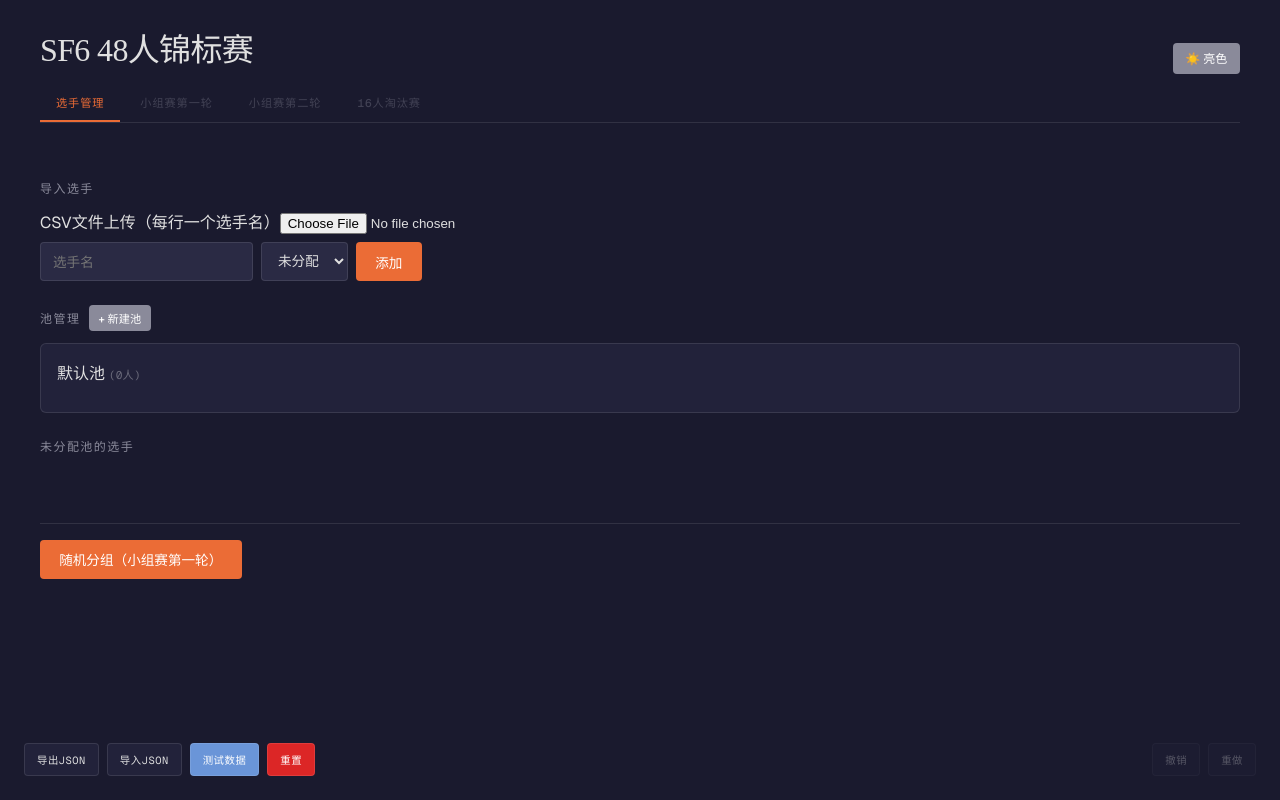
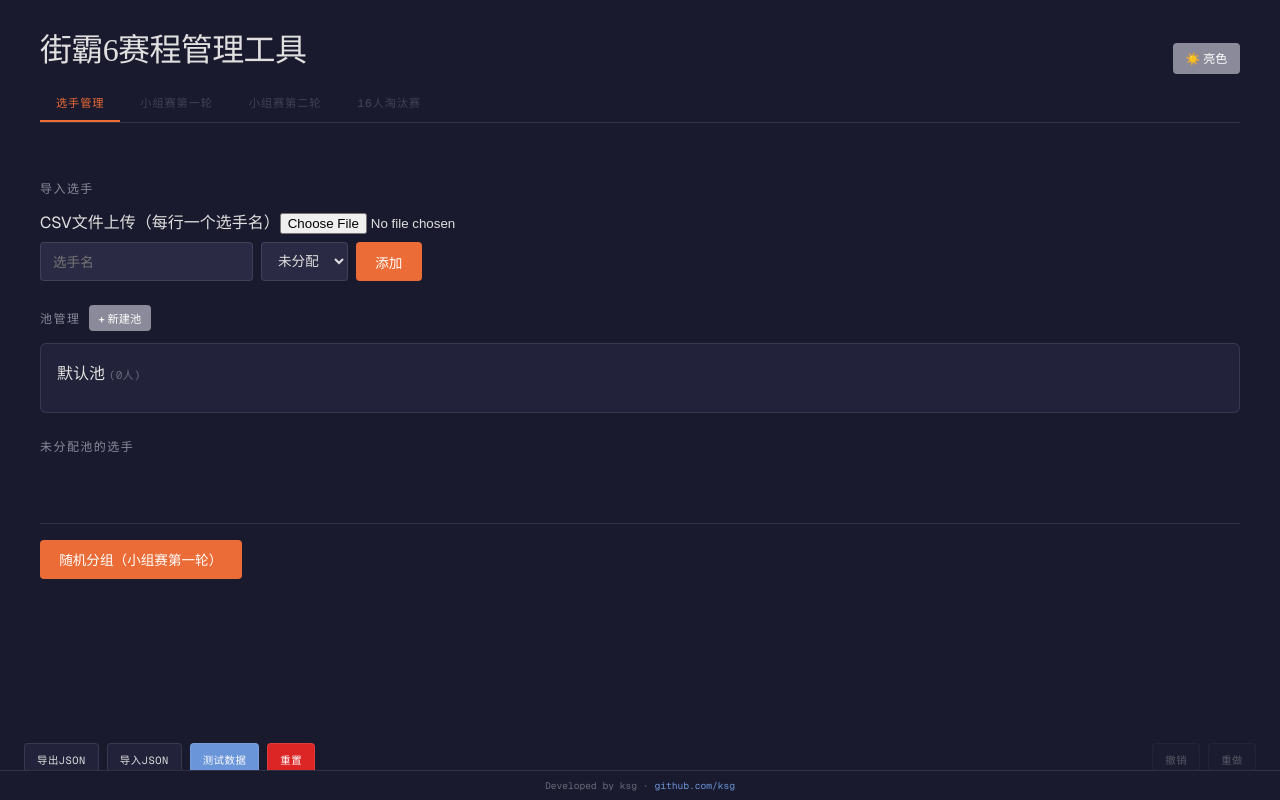
Before and after one commit to muxiaoshu1345-lang/SF6-Tournament-Manager, a Flask app: page / in a window 1280 px wide. Run offline with Flask 2, Linux system fonts and the light colour scheme; some web fonts are replaced.

Commit message:
feat: update title to 街霸6赛程管理工具, add developer watermark

```diff
--- a/templates/index.html
+++ b/templates/index.html
@@ -3,14 +3,14 @@
 <head>
   <meta charset="UTF-8">
   <meta name="viewport" content="width=device-width, initial-scale=1.0">
-  <title>SF6 48人锦标赛</title>
+  <title>街霸6赛程管理工具</title>
   <link href="https://fonts.googleapis.com/css2?family=Instrument+Serif:ital@0;1&family=Geist:wght@400;500;600&family=Geist+Mono:wght@400;500;600&display=swap" rel="stylesheet">
   <link rel="stylesheet" href="/static/style.css">
 </head>
 <body>
   <header>
     <div style="display:flex;justify-content:space-between;align-items:center;">
-      <h1>SF6 48人锦标赛</h1>
+      <h1>街霸6赛程管理工具</h1>
       <button id="theme-toggle" class="secondary-btn" style="font-size:0.75rem;padding:0.4rem 0.8rem;">🌙 暗色</button>
     </div>
     <nav id="tabs">
@@ -96,6 +96,10 @@
 
   <div id="toast-container"></div>
 
+  <footer style="position:fixed;bottom:0;left:0;right:0;text-align:center;padding:0.5rem;font-family:var(--font-mono);font-size:0.6rem;color:var(--color-soft);background:var(--color-paper);border-top:1px solid var(--color-rule);">
+    Developed by ksg · <a href="https://github.com/ksg" style="color:var(--color-link);text-decoration:none;">github.com/ksg</a>
+  </footer>
+
   <script src="/static/svg_renderer.js"></script>
   <script src="/static/player_manager.js"></script>
   <script src="/static/app.js"></script>
```
